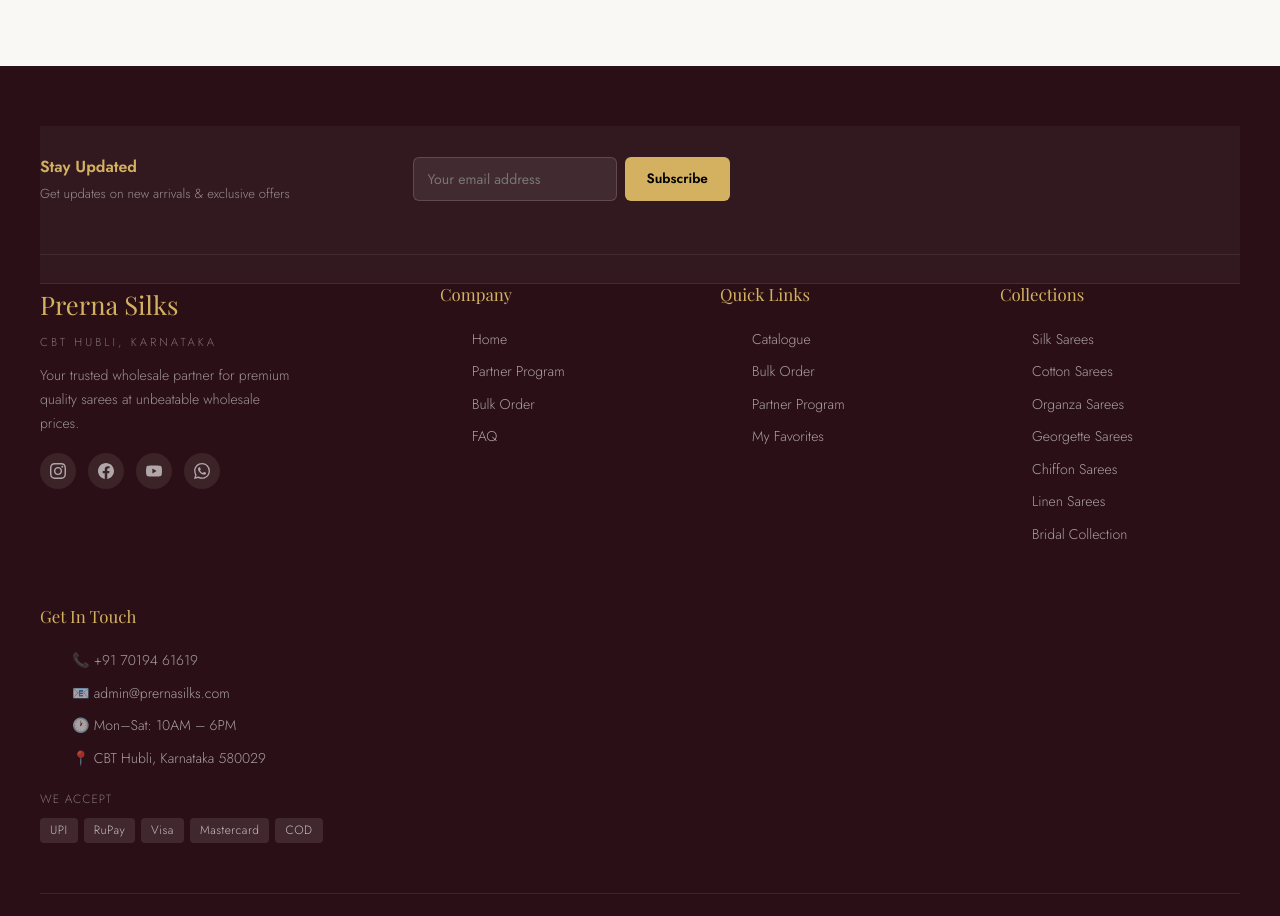
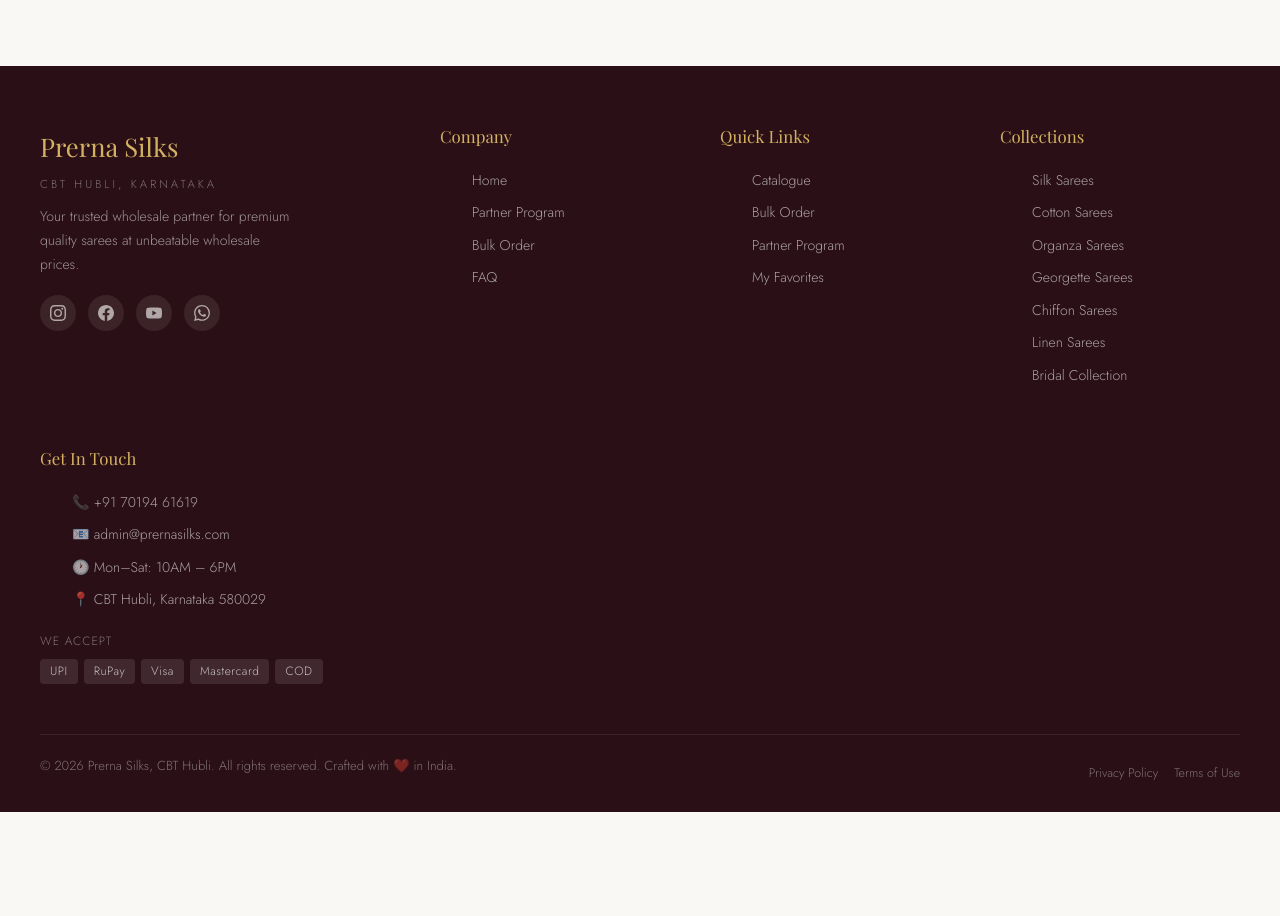
Before and after one commit to anvitnaik95-beep/prerna-silks, a React (Vite) app in the folder client/: page / in a window 1280 px wide. Shown: the part 2760-3676 px from the top of the page. After the commit the page ends 3572 px from the top, so only its background shows below. Built offline with nearby package versions, Linux system fonts and the light colour scheme; no server answers; a web font is replaced by a local one.

Commit message:
remove stay updated from footer, fix razorpay theme color

```diff
--- a/client/src/components/Footer.jsx
+++ b/client/src/components/Footer.jsx
@@ -1,5 +1,4 @@
-import { useState } from 'react';
-import { Link, useNavigate } from 'react-router-dom';
+import { useNavigate } from 'react-router-dom';
 
 const InstagramIcon = () => <svg width="16" height="16" viewBox="0 0 24 24" fill="currentColor"><path d="M12 2.163c3.204 0 3.584.012 4.85.07 3.252.148 4.771 1.691 4.919 4.919.058 1.265.069 1.645.069 4.849 0 3.205-.012 3.584-.069 4.849-.149 3.225-1.664 4.771-4.919 4.919-1.266.058-1.644.07-4.85.07-3.204 0-3.584-.012-4.849-.07-3.26-.149-4.771-1.699-4.919-4.92-.058-1.265-.07-1.644-.07-4.849 0-3.204.013-3.583.07-4.849.149-3.227 1.664-4.771 4.919-4.919 1.266-.057 1.645-.069 4.849-.069zm0-2.163c-3.259 0-3.667.014-4.947.072-4.358.2-6.78 2.618-6.98 6.98-.059 1.281-.073 1.689-.073 4.948 0 3.259.014 3.668.072 4.948.2 4.358 2.618 6.78 6.98 6.98 1.281.058 1.689.072 4.948.072 3.259 0 3.668-.014 4.948-.072 4.354-.2 6.782-2.618 6.979-6.98.059-1.28.073-1.689.073-4.948 0-3.259-.014-3.667-.072-4.947-.196-4.354-2.617-6.78-6.979-6.98-1.281-.059-1.69-.073-4.949-.073zm0 5.838c-3.403 0-6.162 2.759-6.162 6.162s2.759 6.163 6.162 6.163 6.162-2.759 6.162-6.163c0-3.403-2.759-6.162-6.162-6.162zm0 10.162c-2.209 0-4-1.79-4-4 0-2.209 1.791-4 4-4s4 1.791 4 4c0 2.21-1.791 4-4 4zm6.406-11.845c-.796 0-1.441.645-1.441 1.44s.645 1.44 1.441 1.44c.795 0 1.439-.645 1.439-1.44s-.644-1.44-1.439-1.44z"/></svg>;
 const FacebookIcon = () => <svg width="16" height="16" viewBox="0 0 24 24" fill="currentColor"><path d="M24 12.073c0-6.627-5.373-12-12-12s-12 5.373-12 12c0 5.99 4.388 10.954 10.125 11.854v-8.385H7.078v-3.47h3.047V9.43c0-3.007 1.792-4.669 4.533-4.669 1.312 0 2.686.235 2.686.235v2.953H15.83c-1.491 0-1.956.925-1.956 1.874v2.25h3.328l-.532 3.47h-2.796v8.385C19.612 23.027 24 18.062 24 12.073z"/></svg>;
@@ -8,33 +7,8 @@
 
 export default function Footer() {
   const navigate = useNavigate();
-  const [newsletterEmail, setNewsletterEmail] = useState('');
-
-  const handleNewsletter = (e) => {
-    e.preventDefault();
-    if (!newsletterEmail.trim()) return;
-    const text = `Hi! I want to subscribe to the Prerna Silks newsletter.\nEmail: ${newsletterEmail}`;
-    window.open(`https://wa.me/917019461619?text=${encodeURIComponent(text)}`, '_blank');
-    setNewsletterEmail('');
-  };
-
   return (
     <footer className="site-footer">
-      {/* Newsletter */}
-      <div style={{ background:'rgba(255,255,255,0.04)', padding:'28px 0', borderBottom:'1px solid rgba(255,255,255,0.08)' }}>
-        <div className="footer-top" style={{ alignItems:'center', gap:20 }}>
-          <div style={{ flex:1, minWidth:200 }}>
-            <div style={{ color:'var(--gold)', fontSize:'1rem', fontWeight:600, marginBottom:4 }}>Stay Updated</div>
-            <div style={{ fontSize:'0.82rem', color:'rgba(255,255,255,0.5)' }}>Get updates on new arrivals & exclusive offers</div>
-          </div>
-          <form onSubmit={handleNewsletter} style={{ display:'flex', gap:8, flex:1, maxWidth:400 }}>
-            <input type="email" placeholder="Your email address" value={newsletterEmail} onChange={e => setNewsletterEmail(e.target.value)} required
-              style={{ flex:1, padding:'10px 14px', border:'1px solid rgba(255,255,255,0.15)', borderRadius:6, background:'rgba(255,255,255,0.08)', color:'#fff', fontSize:'0.88rem', outline:'none' }} />
-            <button type="submit" style={{ padding:'10px 22px', background:'var(--gold)', color:'#000', border:'none', borderRadius:6, fontWeight:600, cursor:'pointer', fontSize:'0.85rem' }}>Subscribe</button>
-          </form>
-        </div>
-      </div>
-
       <div className="footer-top">
         {/* Brand */}
         <div className="footer-col footer-brand">
--- a/client/src/pages/Checkout.jsx
+++ b/client/src/pages/Checkout.jsx
@@ -144,7 +144,7 @@
         name: 'Prerna Silks',
         description: `Order of ${items.length} item(s)`,
         order_id: orderData.orderId,
-        theme: { color: '#1B2A4A' },
+        theme: { color: '#521220' },
         prefill: { contact: phone },
         handler: async (response) => {
           try {
```
